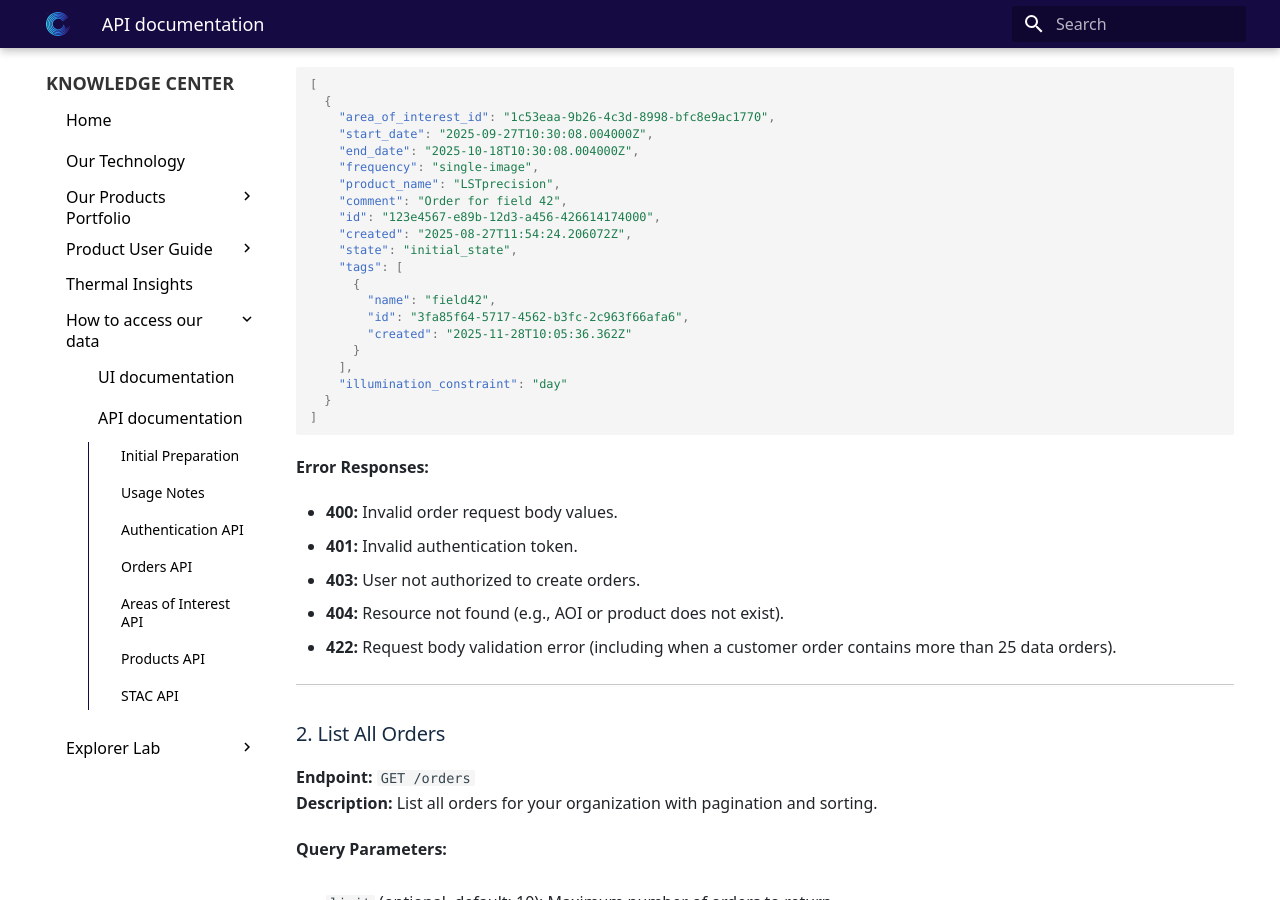
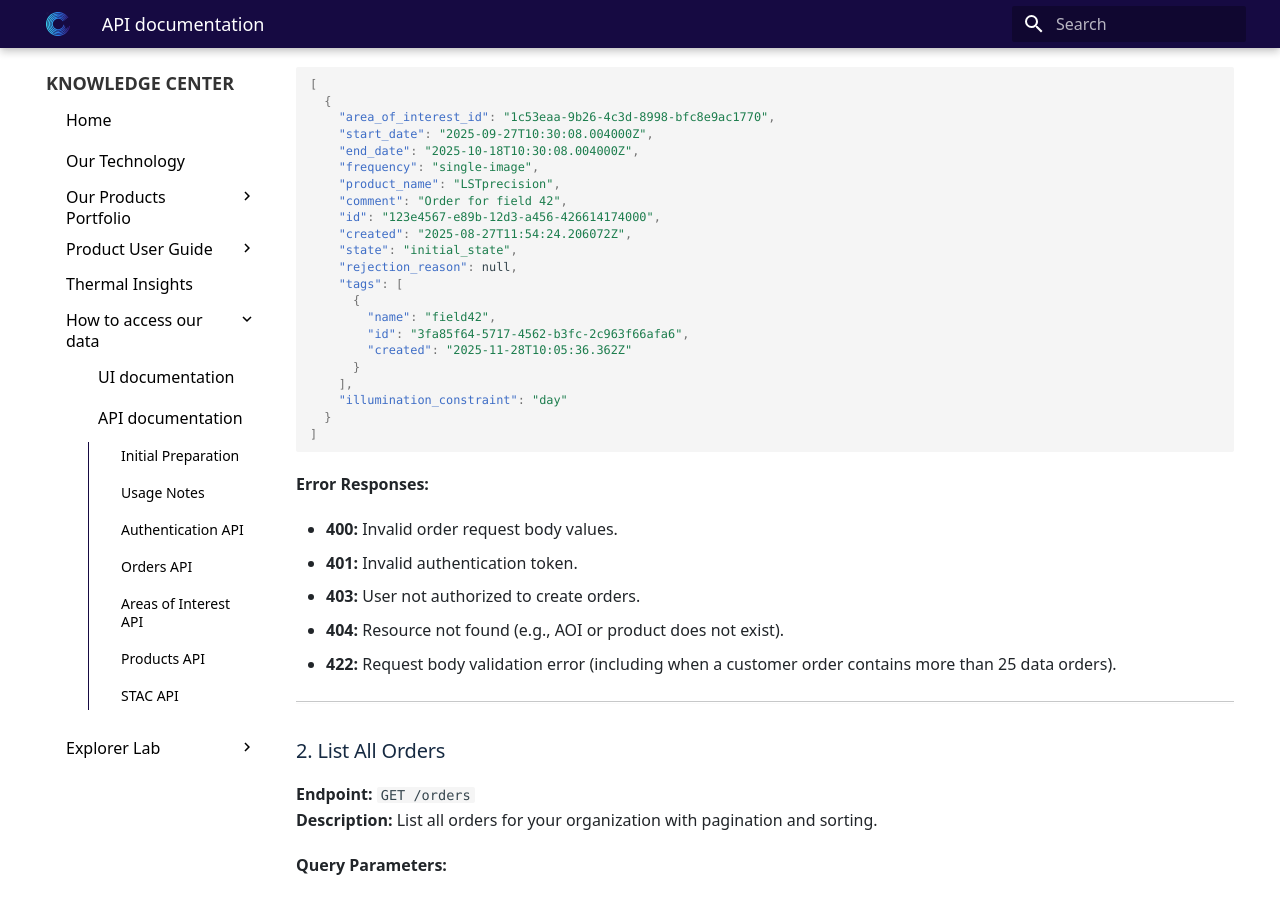
Before and after one commit to constellr/product-lst, an MkDocs documentation site: the page built from docs/API-documentation.md, in a window 1280 px wide and 900 px high, scrolled down 4273 px. Built offline with MkDocs 1.6.1 and Material for MkDocs 9.7.7, drawn with Linux system fonts in a browser that asks for light colours; the version menu is left out; some of the changed text lies outside the part shown.

Commit message:
add rejection reason in response

```diff
--- a/docs/API-documentation.md
+++ b/docs/API-documentation.md
@@ -200,6 +200,7 @@ print(response.json())
     "id": "123e4567-e89b-12d3-a456-426614174000",
     "created": "2025-08-27T11:54:24.206072Z",
     "state": "initial_state",
+    "rejection_reason": null,
     "tags": [
       {
         "name": "field42",
@@ -277,6 +278,7 @@ print(data["count"], len(data["items"]))
       "id": "123e4567-e89b-12d3-a456-426614174000",
       "created": "2025-08-27T11:54:24.206072Z",
       "state": "initial_state",
+      "rejection_reason": null,
       "tags": [
         {
           "name": "field42",
@@ -337,6 +339,7 @@ print(response.json())
   "id": "123e4567-e89b-12d3-a456-426614174000",
   "created": "2025-08-27T11:54:24.206072Z",
   "state": "initial_state",
+  "rejection_reason": null,
   "tags": [
       {
         "name": "field42",
@@ -409,6 +412,7 @@ print(response.json())
   "id": "123e4567-e89b-12d3-a456-426614174000",
   "created": "2025-08-27T11:54:24.206072Z",
   "state": "initial_state",
+  "rejection_reason": null,
   "tags": [
       {
         "name": "field42",
```
